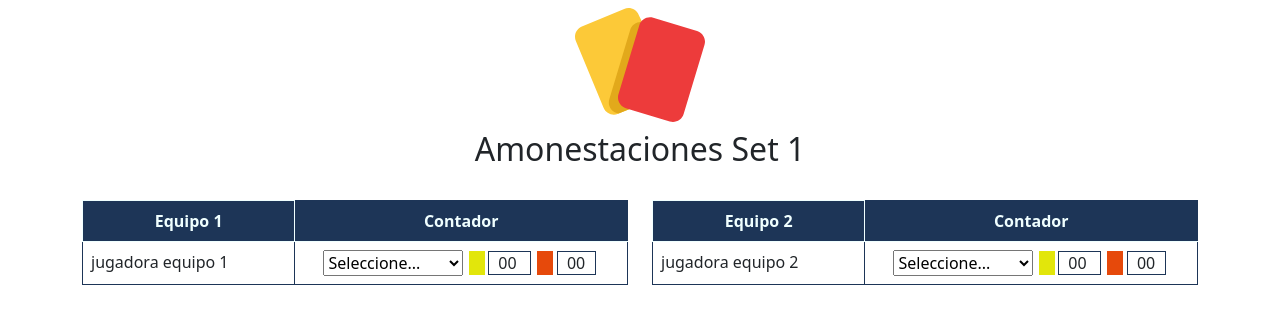
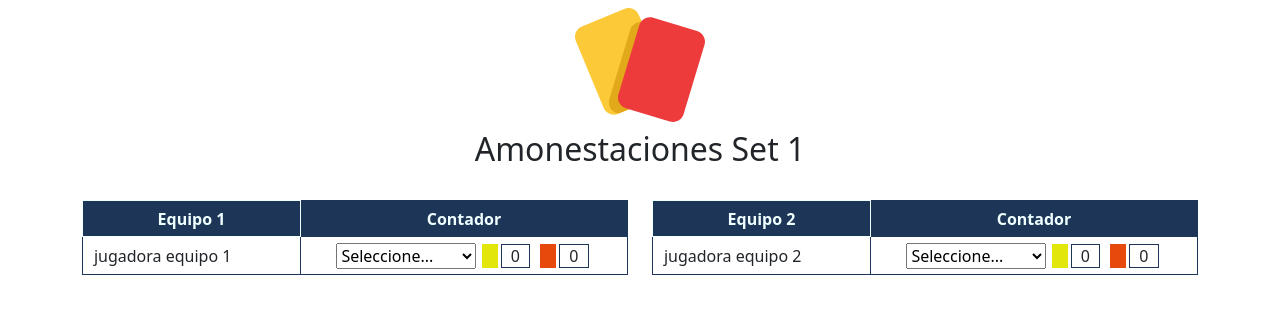
Before and after one commit to manueld1az/AplicacionWebTorneoVolleyball, a PHP site: page /torneo/interfazSet/amonestacionesSet.html in a window 1280 px wide. Shown: the part 88-412 px from the top of the page. Run offline with PHP 8.4, Linux system fonts and the light colour scheme; some libraries are stand-ins or nearby versions.

Commit message:
Se termina la plantilla de la interfaz de amonestaciones

```diff
--- a/torneo/interfazSet/alertaPersonalizada.js
+++ b/torneo/interfazSet/alertaPersonalizada.js
@@ -1,26 +1,40 @@
+let contadorTarjetasAmarillasEquipo1=0;
+let contadorTarjetasRojasEquipo1=0;
+let contadorTarjetasAmarillasEquipo2=0;
+let contadorTarjetasRojasEquipo2=0;
+document.getElementById("contadorEquipo1Amarillas").innerHTML = 0;
+document.getElementById("contadorEquipo2Amarillas").innerHTML = 0;
+document.getElementById("contadorEquipo1Rojas").innerHTML = 0;
+document.getElementById("contadorEquipo2Rojas").innerHTML = 0;
+
 async function  alertaConfirmarTarjeta() {
 
   let tarjetaSeleccionada=0;
   let equipo = 0;
 
+  //  SE OPTIENE LA OPCION SELECCIONADA EN EL SELECT DEL HTML
   let tarjetaSeleccionadaEquipo1 = document.getElementById("tarjetaSeleccionadaEquipo1").value;
 
   let tarjetaSeleccionadaEquipo2 = document.getElementById("tarjetaSeleccionadaEquipo2").value;
 
+  //  SE EVALUA SI SE HA SELECCIONA UNA DE LAS OPCIONES QUE CONTIENE UNA TARJETA
   if (tarjetaSeleccionadaEquipo1 != "0" || tarjetaSeleccionadaEquipo2 != "0") {
 
+    //  SE EVALUA LA TARJETA RECIBIDA A QUE EQUIPO PERTENECE
     if (tarjetaSeleccionadaEquipo1=="1" || tarjetaSeleccionadaEquipo1=="2"){
       equipo = 1;
     }else if (tarjetaSeleccionadaEquipo2=="1" || tarjetaSeleccionadaEquipo2=="2"){
       equipo = 2;
     }
 
+    //  SE EVALUA SI SE RECIBIO UNA TARJETA AMARILLA O ROJA
     if (tarjetaSeleccionadaEquipo1=="1" || tarjetaSeleccionadaEquipo2=="1"){
       tarjetaSeleccionada=1;
     }else{
       tarjetaSeleccionada=2;
     }
 
+    //  SE EVALUA QUE SE DEBE MOSTRAR LA ALERTA DE CONFIRMACION DE LA TARJETA AMARILLA
     if (tarjetaSeleccionada == 1) {
       const {value: confirmacionAmarilla}= await Swal.fire({
         // title:
@@ -82,6 +96,35 @@ async function  alertaConfirmarTarjeta() {
         imageHeight: "8em",
         imageAlt: "imgAlertaTarjeta",
       });
+
+      //  CONTADOR DE TARJETAS AMARILLAS
+      if (confirmacionAmarilla){
+        if (equipo==1){
+          if (contadorTarjetasAmarillasEquipo1<2){
+            contadorTarjetasAmarillasEquipo1++;
+          }
+          document.getElementById("contadorEquipo1Amarillas").innerHTML = contadorTarjetasAmarillasEquipo1;
+          if (contadorTarjetasAmarillasEquipo1==2){
+            if (contadorTarjetasRojasEquipo1==0){
+              contadorTarjetasRojasEquipo1++;
+              document.getElementById("contadorEquipo1Rojas").innerHTML = contadorTarjetasRojasEquipo1;
+            }
+          }
+        }else if (equipo==2){
+          if (contadorTarjetasAmarillasEquipo2<2){
+            contadorTarjetasAmarillasEquipo2++;
+          }
+          document.getElementById("contadorEquipo2Amarillas").innerHTML = contadorTarjetasAmarillasEquipo2;
+          if (contadorTarjetasAmarillasEquipo2==2){
+            if (contadorTarjetasRojasEquipo2==0){
+              contadorTarjetasRojasEquipo2++;
+              document.getElementById("contadorEquipo2Rojas").innerHTML = contadorTarjetasRojasEquipo2;
+            }
+          }
+        }
+      }
+
+    //  SE EVALUA QUE SE DEBE MOSTRAR LA ALERTA DE CONFIRMACION DE LA TARJETA ROJA
     } else if (tarjetaSeleccionada == 2) {
       const {value: confirmacionRoja}= await Swal.fire({
         // title:
@@ -143,24 +186,32 @@ async function  alertaConfirmarTarjeta() {
         imageHeight: "8em",
         imageAlt: "imgAlertaTarjeta",
       });
+
+      //  CONTADOR DE TARJETAS ROJAS
+      if (confirmacionRoja){
+        if (equipo==1){
+          if (contadorTarjetasRojasEquipo1==0){
+            contadorTarjetasRojasEquipo1++;
+            document.getElementById("contadorEquipo1Rojas").innerHTML = contadorTarjetasRojasEquipo1;
+          }
+        }else if (equipo==2){
+          if (contadorTarjetasRojasEquipo2==0){
+            contadorTarjetasRojasEquipo2++;
+            document.getElementById("contadorEquipo2Rojas").innerHTML = contadorTarjetasRojasEquipo2;
+          }
+        }
+      }
     }
+
+    //  SE RESTABLECEN LOS VALORES DE TODAS LAS VARIABLES
+    //  AL QUE DEBEN TENER POR DEFECTO AL PRINCIPIO DE LA FUNCION
+    tarjetaSeleccionada=0;
     equipo=0;
     tarjetaSeleccionadaEquipo1 = "0";
     tarjetaSeleccionadaEquipo2 = "0";
-    tarjetaSeleccionada=0;
+  }
 
-    //  CONTADOR
-
-    let contadorEquipo1 = 0;
-    let contadorEquipo2 = 0;
-
-    if (counter == 0 || counterb == 0){
-        document.getElementById("contadorEquipo1").innerHTML = 0;
-        document.getElementById("contadorEquipo2").innerHTML = 0;
-    }
-
-    if (){
-    document.getElementById("contadorEquipo1").innerHTML = ++counter;
-    }
-  }
+  //  DESPUES DE SELECCIONAR UNA TARJETA SE POSICIONA EL SELECT A LA PRIMERA OPTION
+  document.getElementById("tarjetaSeleccionadaEquipo1").value = 0;
+  document.getElementById("tarjetaSeleccionadaEquipo2").value = 0;
 }
--- a/torneo/interfazSet/amonestacionesSet.html
+++ b/torneo/interfazSet/amonestacionesSet.html
@@ -52,19 +52,19 @@
       <br />
       <div class="row">
         <section class="col-xs-12 col-sm-6">
-          <table class="table table-hover">
+          <table class="table-hover">
             <thead>
               <tr>
-                <td class="columnaCabecera">
+                <th class="columnaCabecera">
                   <b>
                     <center>Equipo 1</center>
                   </b>
-                </td>
-                <td>
+                </th>
+                <th>
                   <b>
                     <center>Contador</center>
                   </b>
-                </td>
+                </th>
               </tr>
             </thead>
             <tbody>
@@ -82,9 +82,9 @@
                       <option value="2">Tarjeta Roja</option>
                     </select>
                     <div id="yellowCard"></div>
-                    <text id="contadorEquipo2Amarillas" class="contador"> 00 </text>
+                    <text id="contadorEquipo1Amarillas" class="contador"></text>
                     <div id="redCard"></div>
-                    <text id="contadorEquipo2Rojas" class="contador"> 00 </text>
+                    <text id="contadorEquipo1Rojas" class="contador"></text>
                   </center>
                 </td>
               </tr>
@@ -92,19 +92,19 @@
           </table>
         </section>
         <section class="col-xs-12 col-sm-6">
-          <table class="table table-hover">
+          <table class="table-hover">
             <thead>
               <tr>
-                <td class="columnaCabecera">
+                <th class="columnaCabecera">
                   <b>
                     <center>Equipo 2</center>
                   </b>
-                </td>
-                <td>
+                </th>
+                <th>
                   <b>
                     <center>Contador</center>
                   </b>
-                </td>
+                </th>
               </tr>
             </thead>
             <tbody>
@@ -122,9 +122,9 @@
                       <option value="2">Tarjeta Roja</option>
                     </select>
                     <div id="yellowCard"></div>
-                    <text id="contadorEquipo2Amarillas" class="contador"> 00 </text>
+                    <text id="contadorEquipo2Amarillas" class="contador"></text>
                     <div id="redCard"></div>
-                    <text id="contadorEquipo2Rojas" class="contador"> 00 </text>
+                    <text id="contadorEquipo2Rojas" class="contador"></text>
                   </center>
                 </td>
               </tr>
--- a/torneo/interfazSet/set.css
+++ b/torneo/interfazSet/set.css
@@ -26,7 +26,9 @@ header a {
 }
 
 table {
+  width: 100%;
   border: #1d3557 1px solid;
+  margin-bottom: 1em;
 }
 
 thead {
@@ -34,14 +36,19 @@ thead {
   color: azure;
 }
 
+th {
+  padding: 1%;
+}
+
 .columnaCabecera {
   border: azure 1px solid;
 }
 
 td {
-  padding: 5px;
+  padding: 1% 2%;
   border: #1d3557 1px solid;
 }
+
 
 #yellowCard{
   display: inline;
@@ -57,14 +64,13 @@ td {
 
 #redCard{
   display: inline;
-  width: 1%;
+  max-width: 1%;
   max-height: 2%;
   border-top: #e6490b solid 1px;
   border-left: #e6490b solid 8px;
   border-right: #e6490b solid 8px;
   border-bottom: #e6490b solid 1px;
   margin-left: 3px;
-  padding: 0;
 }
 
 .contador{
```
